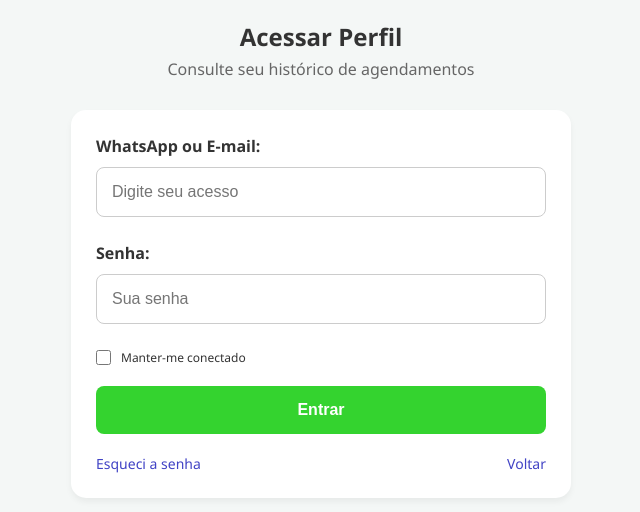
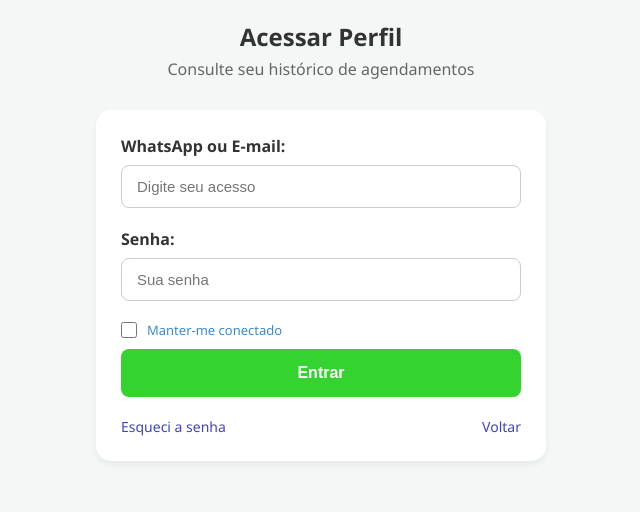
Before and after one commit to wil-santana/Barbearia, a Flask app: page /login in a window 1280 px wide. Shown: the top 512 px of the page, without its empty margins (319-959 px from the left). Run offline with Flask 3, Linux system fonts and the light colour scheme.

Commit message:
Atualização

```diff
--- a/static/css/style.css
+++ b/static/css/style.css
@@ -16,7 +16,7 @@ body {
 
 .container {
     width: 100%;
-    max-width: 500px; /* Evita que estique demais no computador */
+    max-width: 450px; /* Largura proporcional padrão para os formulários */
 }
 
 .cabecalho {
@@ -34,63 +34,76 @@ body {
     padding: 25px;
     border-radius: 15px;
     box-shadow: 0 4px 6px rgba(0,0,0,0.05);
+    width: 100%;
 }
 
 .grupo-formulario {
-    margin-bottom: 25px;
+    margin-bottom: 20px;
+    width: 100%;
 }
 
 .grupo-formulario label {
     display: block;
     font-weight: bold;
-    margin-bottom: 10px;
+    margin-bottom: 8px;
 }
 
-.campo-entrada {
-    width: 90%;
-    padding: 8px;
-    font-size: 14px;
+/* Padronização unificada para TODOS os inputs e selects ocuparem 100% do bloco */
+.campo-entrada,
+.campo-data,
+input[type="text"],
+input[type="email"],
+input[type="password"],
+input[type="tel"],
+input[type="date"],
+select {
+    width: 100% !important;
+    padding: 12px 15px;
+    font-size: 15px;
     border: 1px solid #ccc;
     border-radius: 8px;
     outline: none;
+    box-sizing: border-box;
 }
 
+.campo-entrada:focus, .campo-data:focus, select:focus {
+    border-color: #34d32f;
+}
 
-.campo-data {
-    width: 100%;
+/* Botões com largura 100% perfeitamente alinhados aos inputs */
+.btn-entrar,
+.btn-confirmar,
+.btn-primario,
+.btn-secundario,
+.btn-terciario,
+.btn-sair {
+    width: 100% !important;
     padding: 15px;
     font-size: 16px;
-    border: 1px solid #ccc;
-    border-radius: 8px;
-    outline: none;
-}
-
-.btn-entrar {
-    width: 92%;
-    padding: 15px;
-    font-size: 18px;
-    background-color: #34d32f;
-    color: #fff;
+    text-align: center;
+    text-decoration: none;
     border: none;
     border-radius: 8px;
     cursor: pointer;
+    font-weight: bold;
     transition: all 0.2s;
+    box-sizing: border-box;
+    display: block;
     margin-top: 10px;
 }
 
-/* Grid para organizar os botões um embaixo do outro */
+.btn-entrar, .btn-primario, .btn-secundario, .btn-terciario {
+    background-color: #34d32f;
+    color: #fff;
+}
+
+.btn-entrar:hover, .btn-primario:hover, .btn-secundario:hover, .btn-terciario:hover {
+    background-color: #2ab525;
+}
 
 .btn-confirmar {
-        width: 100%;
-        padding: 15px;
-        font-size: 18px;
     background-color: #333;
     color: #fff;
-        border: none;
-        border-radius: 8px;
-        cursor: pointer;
-        transition: all 0.2s;
-        margin-top: 10px;
 }
 
 .btn-confirmar:hover {
@@ -106,50 +119,8 @@ body {
     display: flex;
     flex-direction: column;
     gap: 15px;
-    margin-top: 40px;
-}
-
-.btn-primario, .btn-secundario, .btn-terciario {
-    background-color: #34d32f;
+    margin-top: 30px;
     width: 100%;
-    padding: 15px;
-    font-size: 16px;
-    text-align: center;
-    text-decoration: none;
-    border-radius: 8px;
-    cursor: pointer;
-    font-weight: bold;
-    transition: all 0.2s;
-}
-
-.btn-primario {
-    color:#fff;
-    border: none;
-    margin-top: 15px;
-}
-
-.btn-primario:hover, .btn-entrar:hover {
-
-    background-color: #555;
-}
-
-.btn-secundario {
-    color: #fff;
-    border: none;
-}
-
-.btn-secundario:hover {
-    background-color: #555;
-
-}
-
-.btn-terciario {
-    color: #fff;
-    border: none;
-}
-
-.btn-terciario:hover {
-    background-color: #555;
 }
 
 .logo-placeholder {
@@ -162,6 +133,7 @@ body {
     justify-content: space-between;
     margin-top: 20px;
     font-size: 14px;
+    width: 100%;
 }
 
 .links-uteis a {
@@ -178,16 +150,12 @@ body {
     display: flex;
     align-items: center;
     gap: 10px;
-    margin: 5px 0;
-}
-
-.manter {
-    color: #4143c5;
+    margin: 10px 0;
 }
 
 .grupo-checkbox input[type="checkbox"] {
-    width: 15px;
-    height: 15px;
+    width: 16px;
+    height: 16px;
     cursor: pointer;
 }
 
@@ -195,19 +163,19 @@ body {
     margin-bottom: 0;
     cursor: pointer;
     font-weight: normal;
-    font-size: 12px;
-    font-color: #3c89d1;
+    font-size: 13px;
+    color: #3c89d1;
 }
 
 /* Estilo para o botão de Sair (Logout) no perfil */
 .btn-sair {
-    background-color: #dc3545; /* Vermelho padrão para ações de saída/exclusão */
+    background-color: #dc3545;
     color: #fff;
-    margin-top: 10px;
 }
 
 .btn-sair:hover {
     background-color: #b02a37;
+    color: #fff;
 }
 
 .obrigatorio {
```
Also changed, not shown: other parts of static/css/style.css (+4 -34 lines). Lines whose indentation alone changed are shown as unchanged.
